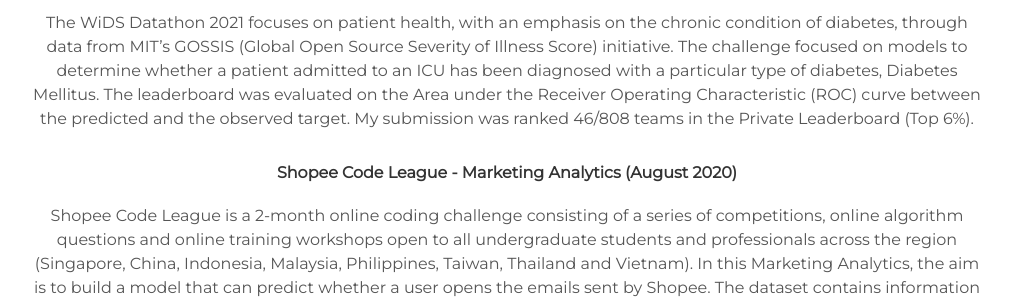
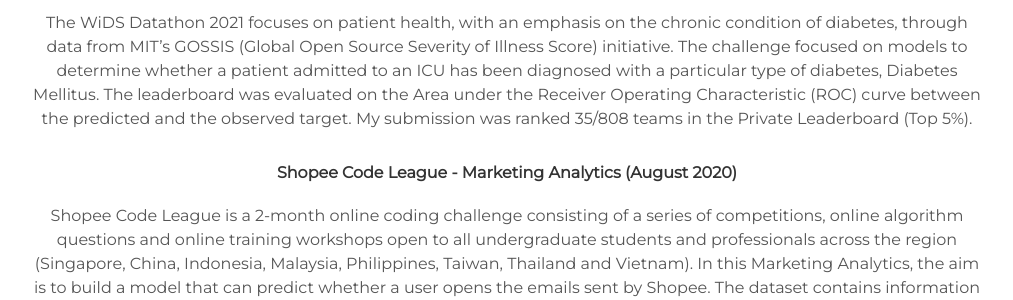
Before and after one commit to Joanna-Khek/joanna-khek.github.io, a Jekyll site: the page built from index.html, in a window 1280 px wide and 900 px high, scrolled down 1109 px. Shown: the part 247-547 px from the top of the window, without its empty margins (133-1146 px from the left). Built offline with Jekyll 4.4.1, drawn with Linux system fonts in a browser that asks for light colours.

Commit message:
update wids

```diff
--- a/_includes/about.html
+++ b/_includes/about.html
@@ -6,7 +6,7 @@
 <div class="user-details">
   <h1><center> Participated Competitions</center></h1>
     <h4>Women In Data Science Datathon 2021 (February 2021) </h4>
-    The WiDS Datathon 2021 focuses on patient health, with an emphasis on the chronic condition of diabetes, through data from MIT’s GOSSIS (Global Open Source Severity of Illness Score) initiative. The challenge focused on models to determine whether a patient admitted to an ICU has been diagnosed with a particular type of diabetes, Diabetes Mellitus. The leaderboard was evaluated on the Area under the Receiver Operating Characteristic (ROC) curve between the predicted and the observed target. My submission was ranked 46/808 teams in the Private Leaderboard (Top 6%).
+    The WiDS Datathon 2021 focuses on patient health, with an emphasis on the chronic condition of diabetes, through data from MIT’s GOSSIS (Global Open Source Severity of Illness Score) initiative. The challenge focused on models to determine whether a patient admitted to an ICU has been diagnosed with a particular type of diabetes, Diabetes Mellitus. The leaderboard was evaluated on the Area under the Receiver Operating Characteristic (ROC) curve between the predicted and the observed target. My submission was ranked 35/808 teams in the Private Leaderboard (Top 5%).
     <br />
 
     <h4>Shopee Code League - Marketing Analytics (August 2020)</h4>
```
